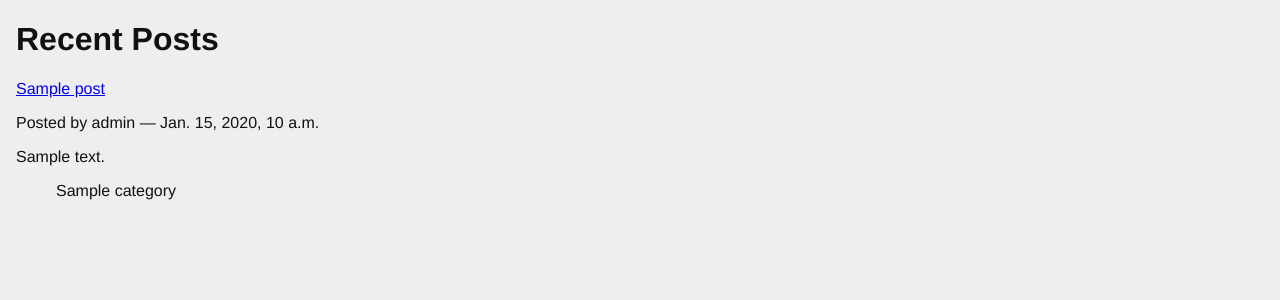
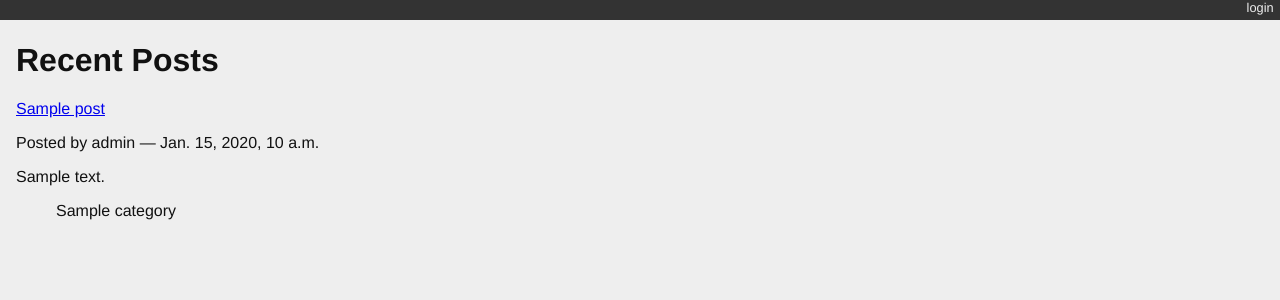
Before and after one commit to Dhpeterka/Django_Blog_L9, a Django app: page / in a window 1280 px wide. Shown: the top 300 px of the page. Run offline with Django 3.2, Linux system fonts and the light colour scheme; data comes from the database, SQL or seed files in the repository; tables that the repository leaves empty hold one stand-in row (values such as "Sample post").

Commit message:
finished lesson

```diff
--- a/mysite/settings.py
+++ b/mysite/settings.py
@@ -120,3 +120,5 @@ USE_TZ = True
 # https://docs.djangoproject.com/en/2.1/howto/static-files/
 
 STATIC_URL = '/static/'
+LOGIN_URL = '/login/'
+LOGIN_REDIRECT_URL = '/'
--- a/mysite/templates/base.html
+++ b/mysite/templates/base.html
@@ -1,6 +1,4 @@
 {% load staticfiles %}
-{# mysite/templates/base.html #}
-
 <!DOCTYPE html>
 <html>
   <head>
@@ -8,11 +6,21 @@
     <link type="text/css" rel="stylesheet" href="{% static 'django_blog.css' %}">
   </head>
   <body>
+    <div id="header">
+      <ul id="control-bar">
+      {% if user.is_authenticated %}
+        {% if user.is_staff %}<li><a href="{% url 'admin:index' %}">admin</a></li>{% endif %}
+        <li><a href="{% url 'logout' %}">logout</a></li>
+       {% else %}
+        <li><a href="{% url 'login' %}">login</a></li>
+      {% endif %}
+      </ul>
+    </div>
     <div id="container">
       <div id="content">
-      {% block content %}
-       [content will go here]
-      {% endblock %}
+        {% block content %}
+         [content will go here]
+        {% endblock %}
       </div>
     </div>
   </body>
--- a/mysite/urls.py
+++ b/mysite/urls.py
@@ -15,9 +15,12 @@ Including another URLconf
 """
 from django.contrib import admin
 from django.urls import path, include
+from django.contrib.auth.views import LoginView, LogoutView
 
 urlpatterns = [
     path('', include('blogging.urls')),
     path('polling/', include('polling.urls')),
     path('admin/', admin.site.urls),
+    path('login/', LoginView.as_view(template_name='login.html'), name="login"),
+    path('logout/', LogoutView.as_view(next_page='/'), name="logout"),
 ]
```
Also changed, not shown: mysite/templates/login.html (added, +9 -0 lines), 2 other files.
